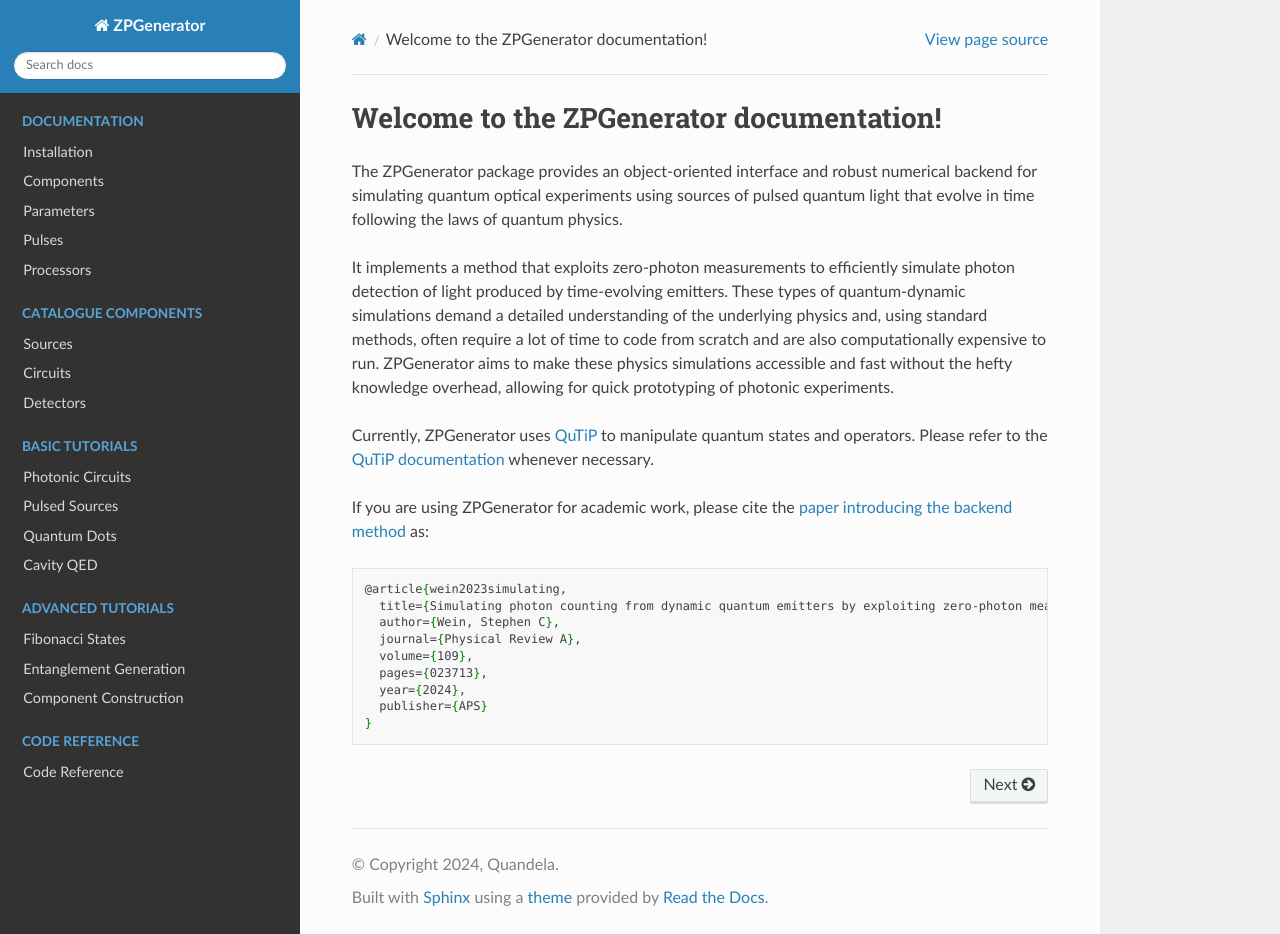
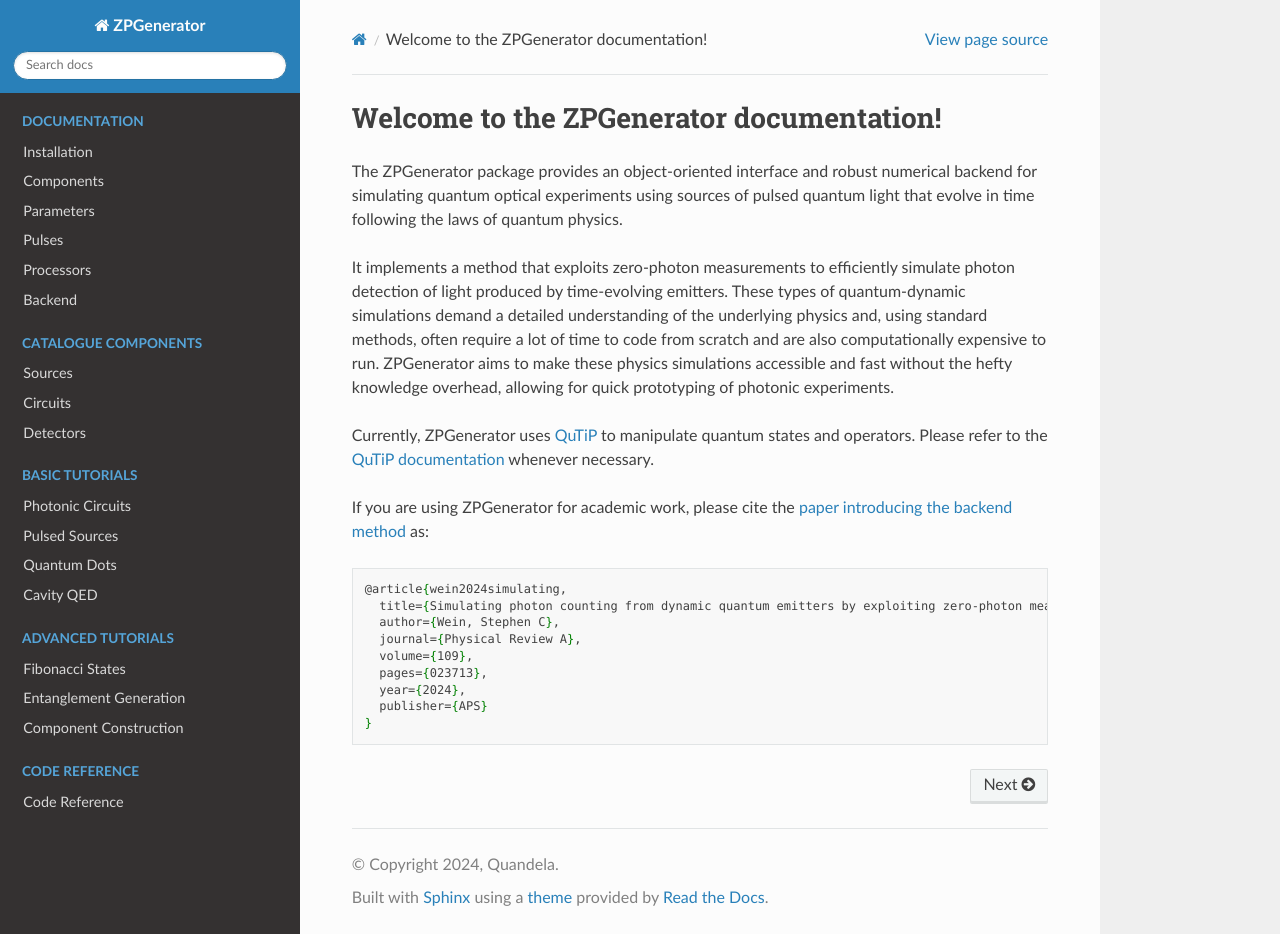
Before and after one commit to Quandela/ZPGenerator, a Sphinx documentation site: the page built from docs/source/index.rst, in a window 1280 px wide and 934 px high. Built offline with Sphinx 7.4.7 and the Read the Docs theme 2.0.0, drawn with Linux system fonts in a browser that asks for light colours; pages that are not in the unit, such as notebooks, are missing from menus.

Commit message:
typo fixes for documentation, adding backend information

```diff
--- a/docs/source/index.rst
+++ b/docs/source/index.rst
@@ -21,7 +21,7 @@ If you are using ZPGenerator for academic work, please cite the `paper introduci
 
 .. code:: latex
 
-   @article{wein2023simulating,
+   @article{wein2024simulating,
      title={Simulating photon counting from dynamic quantum emitters by exploiting zero-photon measurements},
      author={Wein, Stephen C},
      journal={Physical Review A},
@@ -41,6 +41,7 @@ If you are using ZPGenerator for academic work, please cite the `paper introduci
    notebooks/parameters
    notebooks/pulses
    notebooks/processors
+   notebooks/backend
 
 .. toctree::
    :caption: Catalogue Components
```
Also changed, not shown: docs/source/notebooks/backend.ipynb (added), docs/source/notebooks/entanglement_generation.ipynb.
